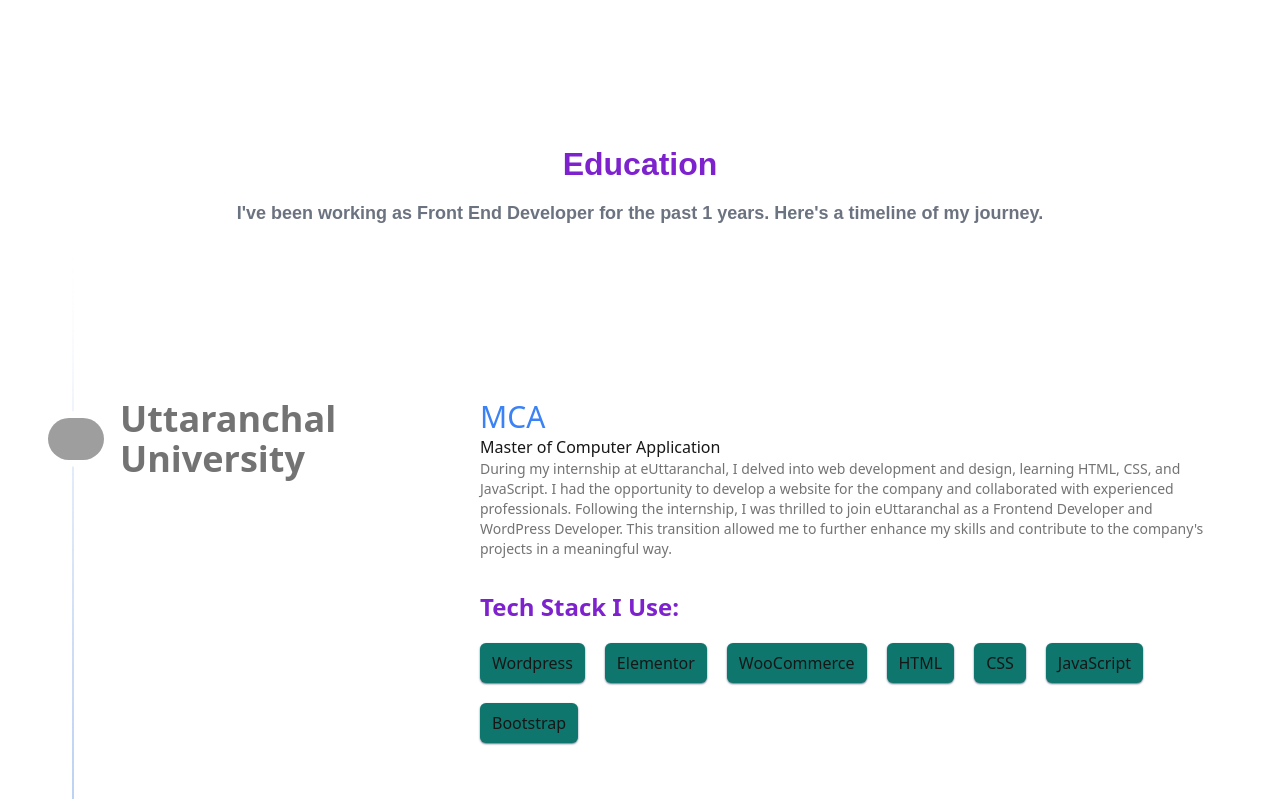
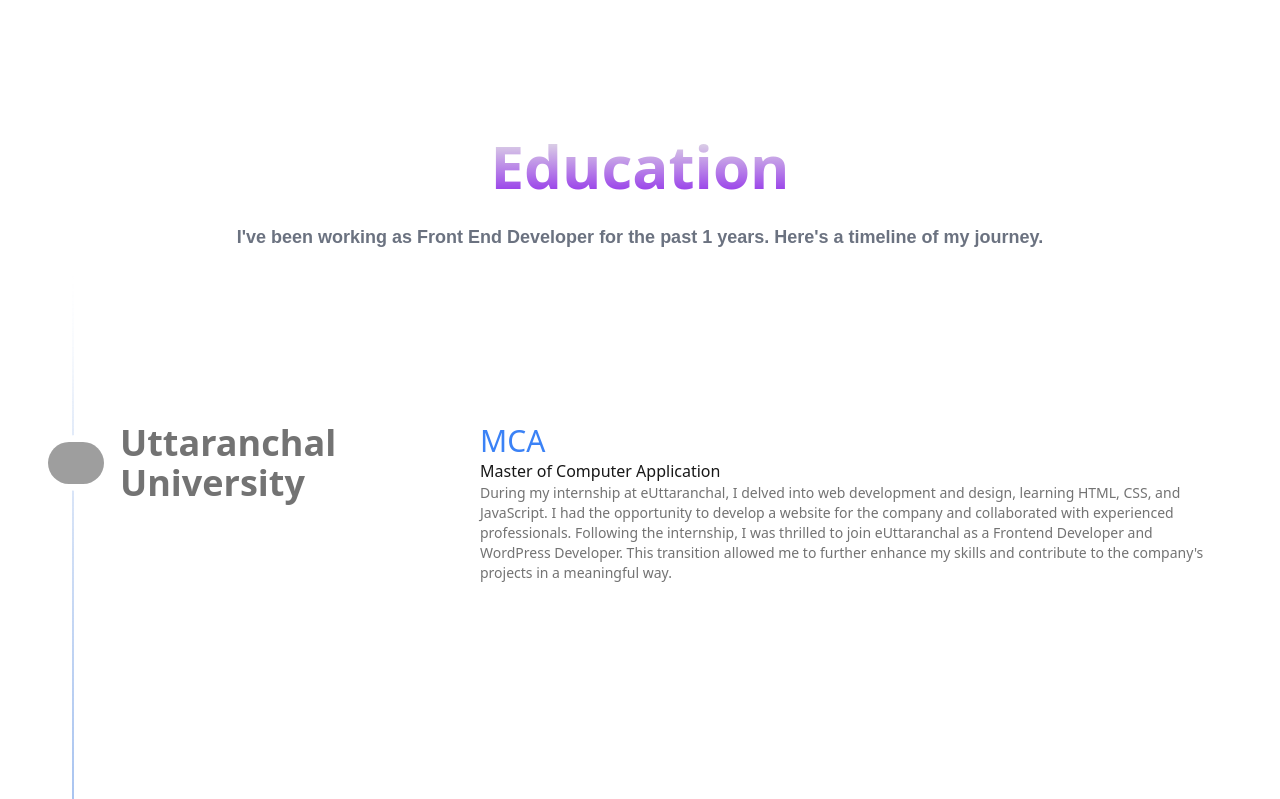
Before and after one commit to code-with-divyanshu/developer_divyanshu, a Next.js app: page / in a window 1280 px wide. Shown: the part 7220-8019 px from the top of the page. Built offline with nearby package versions, Linux system fonts and the light colour scheme; grey boxes are pictures that could not be loaded.

Commit message:
Modify Education Component

```diff
--- a/components/Education.tsx
+++ b/components/Education.tsx
@@ -9,15 +9,6 @@ export function Education() {
       role: "MCA",
       company: "Master of Computer Application",
       desc: "During my internship at eUttaranchal, I delved into web development and design, learning HTML, CSS, and JavaScript. I had the opportunity to develop a website for the company and collaborated with experienced professionals. Following the internship, I was thrilled to join eUttaranchal as a Frontend Developer and WordPress Developer. This transition allowed me to further enhance my skills and contribute to the company's projects in a meaningful way.",
-      skills: [
-        "Wordpress",
-        "Elementor",
-        "WooCommerce",
-        "HTML",
-        "CSS",
-        "JavaScript",
-        "Bootstrap",
-      ],
     },
     {
       img: "https://res.cloudinary.com/codenode/image/upload/v1730021315/sdsuv_university_t4fqet.png",
@@ -26,15 +17,6 @@ export function Education() {
       company: "Bachelor of Science(PCM)",
       date: "Aug 2023 - Oct 2023",
       desc: "During my internship at eUttaranchal, I delved into web development and design, learning HTML, CSS, and JavaScript. I had the opportunity to develop a website for the company and collaborated with experienced professionals. Following the internship, I was thrilled to join eUttaranchal as a Frontend Developer and WordPress Developer. This transition allowed me to further enhance my skills and contribute to the company's projects in a meaningful way.",
-      skills: [
-        "Wordpress",
-        "Elementor",
-        "WooCommerce",
-        "HTML",
-        "CSS",
-        "JavaScript",
-        "Bootstrap",
-      ],
     },
     {
       img: "https://res.cloudinary.com/codenode/image/upload/v1730021314/gic_maikoti_xlaor2.jpg",
@@ -43,15 +25,6 @@ export function Education() {
       company: "Board of School Education Uttarakhand",
       date: "Aug 2023 - Oct 2023",
       desc: "During my internship at eUttaranchal, I delved into web development and design, learning HTML, CSS, and JavaScript. I had the opportunity to develop a website for the company and collaborated with experienced professionals. Following the internship, I was thrilled to join eUttaranchal as a Frontend Developer and WordPress Developer. This transition allowed me to further enhance my skills and contribute to the company's projects in a meaningful way.",
-      skills: [
-        "Wordpress",
-        "Elementor",
-        "WooCommerce",
-        "HTML",
-        "CSS",
-        "JavaScript",
-        "Bootstrap",
-      ],
     },
     {
       img: "https://res.cloudinary.com/codenode/image/upload/v1730021314/gic_maikoti_xlaor2.jpg",
@@ -60,15 +33,6 @@ export function Education() {
       company: "Board of School Education Uttarakhand",
       date: "Aug 2023 - Oct 2023",
       desc: "During my internship at eUttaranchal, I delved into web development and design, learning HTML, CSS, and JavaScript. I had the opportunity to develop a website for the company and collaborated with experienced professionals. Following the internship, I was thrilled to join eUttaranchal as a Frontend Developer and WordPress Developer. This transition allowed me to further enhance my skills and contribute to the company's projects in a meaningful way.",
-      skills: [
-        "Wordpress",
-        "Elementor",
-        "WooCommerce",
-        "HTML",
-        "CSS",
-        "JavaScript",
-        "Bootstrap",
-      ],
     },
   ];
   return (
@@ -77,7 +41,7 @@ export function Education() {
       className="flex justify-center items-center relative flex-col -z-10"
     >
       <div className="flex flex-col justify-center items-center relative gap-3 w-full my-20">
-        <h1 className="text-[32px] text-center font-[600] mt-[12px] text-purple-700 lg:text-[42ppxx] lg:mt-[20px]">
+        <h1 className="relative text-2xl md:text-6xl my-4 bg-clip-text text-transparent bg-gradient-to-b from-neutral-200 to-purple-600  text-center font-sans font-bold">
           Education
         </h1>
         <p className="lg:text[24px] text-[18px] text-center font-[600] text-gray-500">
```
